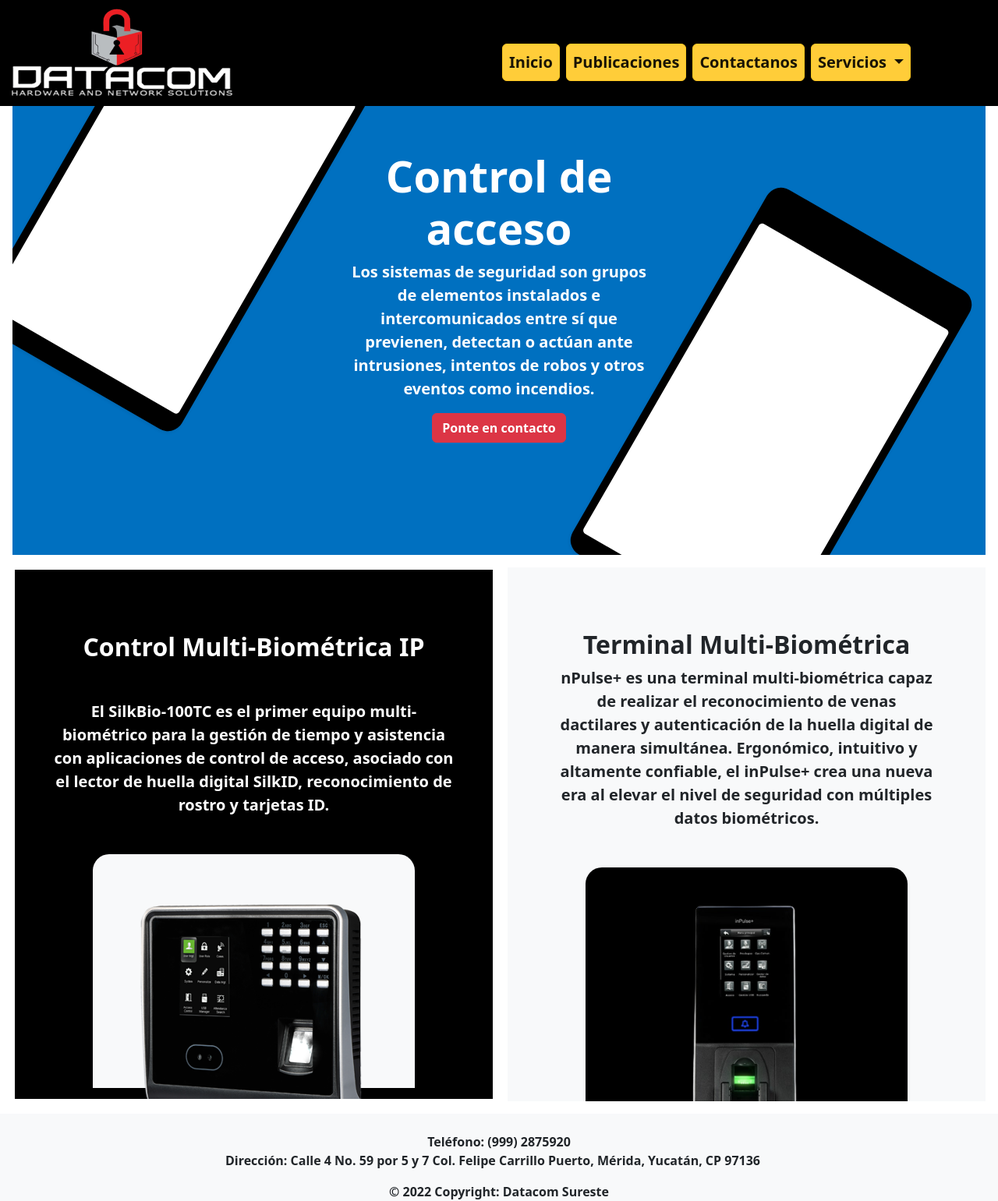
After one commit to Ezequiel0108/datacomWebApplicationProject, a PHP site: page /Servicios/accesoBiometrico.html in a window 1280 px wide. The commit adds this page. Shown: the whole page at 78% size. Run offline with PHP 8.4, Linux system fonts and the light colour scheme; some libraries are stand-ins or nearby versions.

Commit message:
servicios

```diff
--- /dev/null
+++ b/Servicios/accesoBiometrico.html
@@ -0,0 +1,183 @@
+<!doctype html>
+<html lang="en">
+
+<head>
+  <title></title>
+  <meta charset="UTF-8" />
+  <!--Para dispositivos moviles-->
+  <meta name="viewport" content="width=device-width, initial-scale=1" />
+  <title>
+    <!-- Máximo 55-60 o no superar los 70 caracteres-->
+    Datacom Sureste - Control biométrico
+  </title>
+  <meta name="robots" content="index,follow" />
+  <meta name="googlebot" content="noodp" />
+  <!-- Máximo 155 caracteres-->
+  <meta name="description"
+    content="En datacom sureste, contamos con diversos servicios como control de acceso biométricos, equipos wifi, redes de voz y datos entre otros. ¡Contactanos!" />
+  <!-- Palabras clave desuso-->
+  <meta name="keywords"
+    content="Datacom sureste, control de acceso, wifi, video vigilancia, sistemas de automatización " />
+  <!-- Distribución de la página-->
+  <meta name="Distribution" content="Global" />
+  <!--audiciencia-->
+  <meta name="Rating" content="General" />
+  <!-- Los motores de busqueda no lo usan lo hacen automatico-->
+  <meta name="Revisit-after" content="5 Days" />
+
+  <link rel="stylesheet" href="../bootstrap-5.2.0-dist/css/bootstrap.css" />
+  <link rel="stylesheet" href="../cssPersonalizado/style.css" />
+  <link rel="stylesheet" href="../node_modules/animate.css/animate.min.css">
+  <!-- El favicon mejora el seo-->
+  <link rel="shortcut icon" type="image/x-icon" href="../imagenes/favicon.ico">
+
+  <link href="style.css" rel="stylesheet">
+
+  <style>
+    .bd-placeholder-img {
+      font-size: 1.125rem;
+      text-anchor: middle;
+      -webkit-user-select: none;
+      -moz-user-select: none;
+      user-select: none;
+    }
+
+    @media (min-width: 768px) {
+      .bd-placeholder-img-lg {
+        font-size: 3.5rem;
+      }
+    }
+  </style>
+
+
+</head>
+
+<body class="">
+  <header>
+    <nav class="navbar  fixed-top navbar-expand-lg bg-black   ">
+      <div class="container-fluid ">
+        <img src="../imagenes/logo(3).png" class="  d-inline-block align-text-top" alt="logo" />
+        <button class="navbar-toggler bg-warning" type="button" data-bs-toggle="collapse"
+          data-bs-target="#navbarSupportedContent" aria-controls="navbarSupportedContent" aria-expanded="false"
+          aria-label="Toggle navigation">
+          <span class="navbar-toggler-icon"></span>
+        </button>
+        <div class="col-3 ms-4 "></div>
+        <div class="collapse navbar-collapse mt-4" id="navbarSupportedContent">
+          <ul class="navbar-nav me-auto mb-2 mb-lg-0 fs-5">
+            <li class="nav-item dropdown ">
+              <a class=" efecto btn btn-warning  mx-1 nav-link active fw-bold " aria-current="page"
+                href="../index.html">Inicio</a>
+              <ul class="dropdown-menu fw-bold  text-center ">
+                <li>Inicio</li>
+              </ul>
+            </li>
+            <li class="nav-item dropdown">
+
+              <a class="  efecto  btn btn-warning   mx-1 nav-link active fw-bold"
+                href="../vistas/posts.php">Publicaciones</a>
+              <ul class="dropdown-menu fw-bold text-center">
+                <li>Conoce nuestras publicaciones</li>
+              </ul>
+            </li>
+            <li class="nav-item dropdown">
+              <a class=" efecto btn btn-warning  mx-1 nav-link active fw-bold"
+                href="../vistas/contactanos.html">Contactanos</a>
+              <ul class="dropdown-menu fw-bold text-center">
+                <li>¿Tienes alguna duda?</li>
+              </ul>
+            </li>
+
+            <li class="nav-item dropdown fs-5 ">
+              <a class=" efecto btn btn-warning  mx-1 nav-link dropdown-toggle active fw-bold" href="#" role="button"
+                data-bs-toggle="dropdown" aria-expanded="false">
+                Servicios
+              </a>
+              <ul class="dropdown-menu  ">
+                <li><a class="dropdown-item fw-bold" href="../vistas/videoPortero.html">Video Portero</a></li>
+                <li><a class="dropdown-item fw-bold" href="AccesoBiometrico.html">sistemas de seguridad</a></li>
+                <li><a class="dropdown-item fw-bold" href="#">Action</a></li>
+                <li><a class="dropdown-item fw-bold" href="#">Another action</a></li>
+                <li><a class="dropdown-item fw-bold" href="#">Action</a></li>
+                <li><a class="dropdown-item fw-bold" href="#">Another action</a></li>
+                <li><a class="dropdown-item fw-bold" href="crudPosts/login.php">Login</a></li>
+              </ul>
+            </li>
+          </ul>
+        </div>
+      </div>
+    </nav>
+  </header>
+
+  <main class="mt-5">
+    <div class=" animate__animated animate__backInLeft position-relative overflow-hidden mt-5 py-5 p-3 p-md-5 m-md-3 text-center   azul" style="overflow: none ;">
+      <div class="col-md-5 p-lg-5 mx-auto my-5">
+        <h1 class="display-4  fw-bold text-white ">Control de acceso</h1>
+        <p class="lead fw-bold text-white ">Los sistemas de seguridad son grupos de elementos instalados e
+          intercomunicados entre sí que
+          previenen, detectan o actúan ante intrusiones, intentos de robos y otros eventos como
+          incendios.</p>
+        <a class="btn btn-danger fw-bold " href="../vistas/contactanos.html">Ponte en contacto</a>
+      </div>
+      <div class="product-device shadow-sm d-none d-md-block"></div>
+      <div class="product-device product-device-2 shadow-sm d-none d-md-block"></div>
+    </div>
+
+    <div class="d-md-flex flex-md-equal w-100 my-md-3 ps-md-3">
+      <div class="bg-black me-md-3 pt-3 px-3 pt-md-5 px-md-5 text-center text-white overflow-hidden"
+        style="border:solid;">
+        <div class="my-3 py-3">
+
+          <h2 class="fw-bold ">Control Multi-Biométrica IP</h2>
+          <p class="lead mt-5 fw-bold">El SilkBio-100TC es el primer equipo multi-biométrico para la gestión de tiempo y asistencia
+            con aplicaciones de control de acceso, asociado con el lector de huella digital SilkID, reconocimiento de
+            rostro y tarjetas ID.</p>
+        </div>
+        <div class="bg-light shadow-sm mx-auto" style="width: 80%; height: 300px; border-radius: 21px 21px 0 0;">
+          <img class="card-img-top" src="../imagenes/biometrico.png" alt="">
+        </div>
+      </div>
+      <div class="bg-light me-md-3 pt-3 px-3 pt-md-5 px-md-5 text-center overflow-hidden" style="border-bottom: white;">
+        <div class="my-3 p-3">
+          <h2 class="fw-bold ">Terminal Multi-Biométrica </h2>
+          <p class="lead fw-bold">nPulse+ es una terminal multi-biométrica capaz de realizar el reconocimiento de venas
+            dactilares y autenticación de la huella digital de manera simultánea. Ergonómico, intuitivo y altamente
+            confiable, el inPulse+ crea una nueva era al elevar el nivel de seguridad con múltiples datos biométricos.
+          </p>
+        </div>
+        <div class="bg-black shadow-sm mx-auto" style="width: 80%; height: 300px; border-radius: 21px 21px 0 0;">
+          <img class="card-img-top" src="../imagenes/control2.png" alt="">
+        </div>
+      </div>
+    </div>
+
+
+  </main>
+
+  <!--------------------------------------Footer----------------------------->
+  <!-- Footer -->
+  <footer class="text-center fw-bold bg-light">
+    <!-- Grid container -->
+    <div class="container p-4 pb-0">
+      <!-- Section: CTA -->
+      <section class="">
+        <span class="d-flex justify-content-center align-items-center "> Teléfono: (999)
+          2875920
+        </span>
+        <p class="d-flex justify-content-center align-items-center ">
+          <span class="me-3"> Dirección: Calle 4 No. 59 por 5 y 7 Col. Felipe Carrillo Puerto, Mérida, Yucatán, CP
+            97136
+          </span>
+        </p>
+        <span class="d-flex justify-content-center align-items-center "> © 2022 Copyright: Datacom
+          Sureste
+        </span>
+      </section>
+      <!-- Section: CTA -->
+    </div>
+  </footer>
+  <script src="../bootstrap-5.2.0-dist/js/bootstrap.bundle.min.js"></script>
+
+</body>
+
+</html>
--- /dev/null
+++ b/Servicios/style.css
@@ -0,0 +1,51 @@
+.container {
+  max-width: 960px;
+}
+
+
+.product-device {
+  position: absolute;
+  right: 10%;
+  bottom: -15%;
+  width: 300px;
+  height: 540px;
+  background-color: rgb(0, 0, 0);
+  border-radius: 21px;
+  transform: rotate(30deg);
+}
+
+.product-device::before {
+  position: absolute;
+  top: 10%;
+  right: 10px;
+  bottom: 5%;
+  left: 10px;
+  color: crimson;
+  font-size: x-large;
+  text-align: center;
+  content: "";
+  background-color: rgb(255, 255, 255);
+  border-radius: 5px;
+}
+
+.product-device-2 {
+  top: -10%;
+  right: auto;
+  bottom: 0;
+  left: 5%;
+  background-color: #000000;
+}
+
+
+/*
+ * Extra utilities
+ */
+
+.flex-equal > * {
+  flex: 1;
+}
+@media (min-width: 768px) {
+  .flex-md-equal > * {
+    flex: 1;
+  }
+}
--- a/cssPersonalizado/style.css
+++ b/cssPersonalizado/style.css
@@ -87,9 +87,8 @@ scroll-page {
 .dropdown:hover .dropdown-menu {
 display: block;
 
+}
 
-
-}
 
 
 
@@ -105,7 +104,7 @@ display: block;
 }
 
 .fondo {
-  background-image: url("../imagenes/corpo21.webp") !important;
+  background-image: url("../imagenes/portero.jpg") !important;
   background-repeat: no-repeat;
   background-attachment: fixed;
   background-size: cover;  overflow-x: hidden;
@@ -118,6 +117,10 @@ display: block;
   overflow-x: hidden;
 }
 
+.navbar2{
+  background-color: #022463;
+
+}
 .liso {
   background-image: url("../imagenes/portero.jpg") !important;
   background-repeat: no-repeat;
```
Also changed, not shown: index.html (+5 -4 lines), vistas/AccesoBiometrico.html (deleted, +0 -136 lines), imagenes/biometrico.png (added), imagenes/control2.png (added), imagenes/logo31.png (added).
